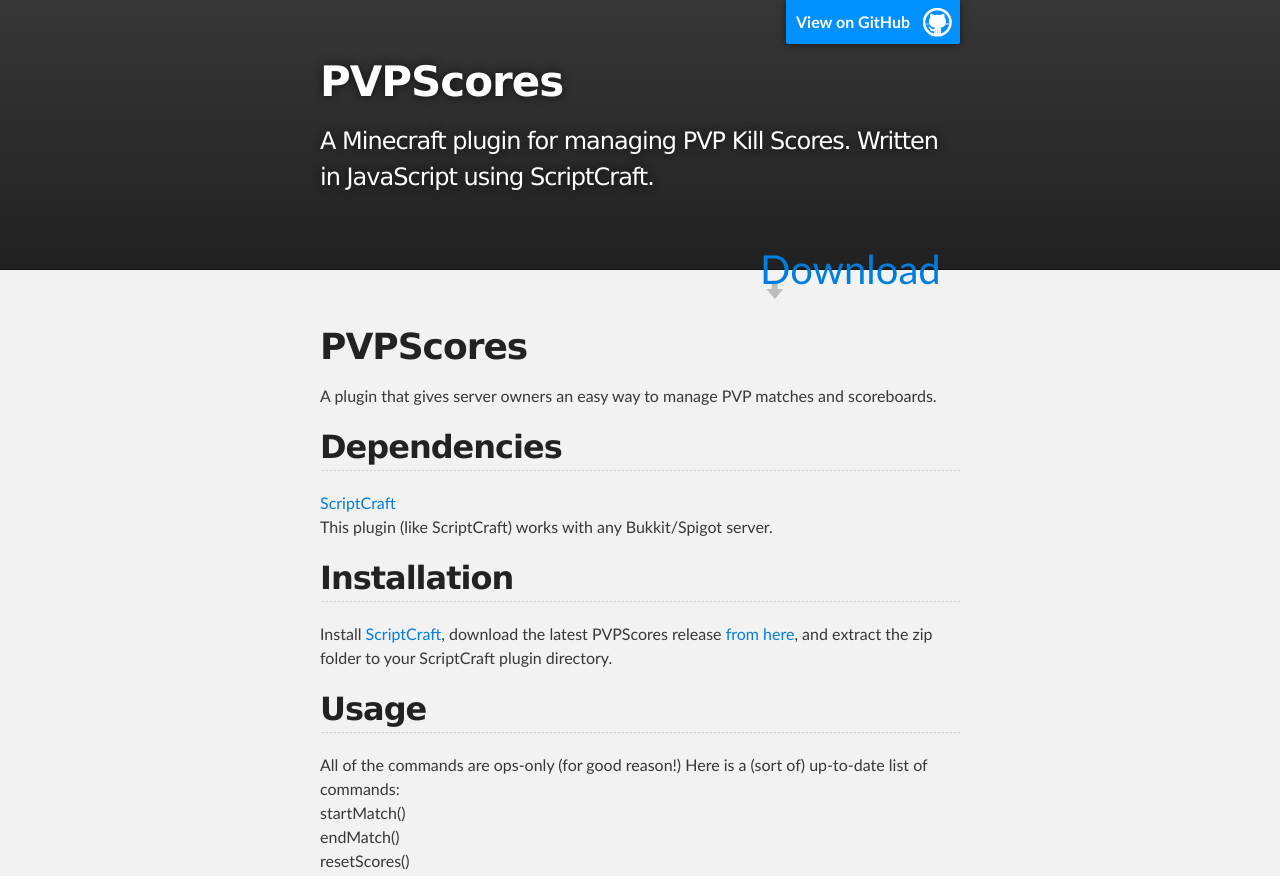
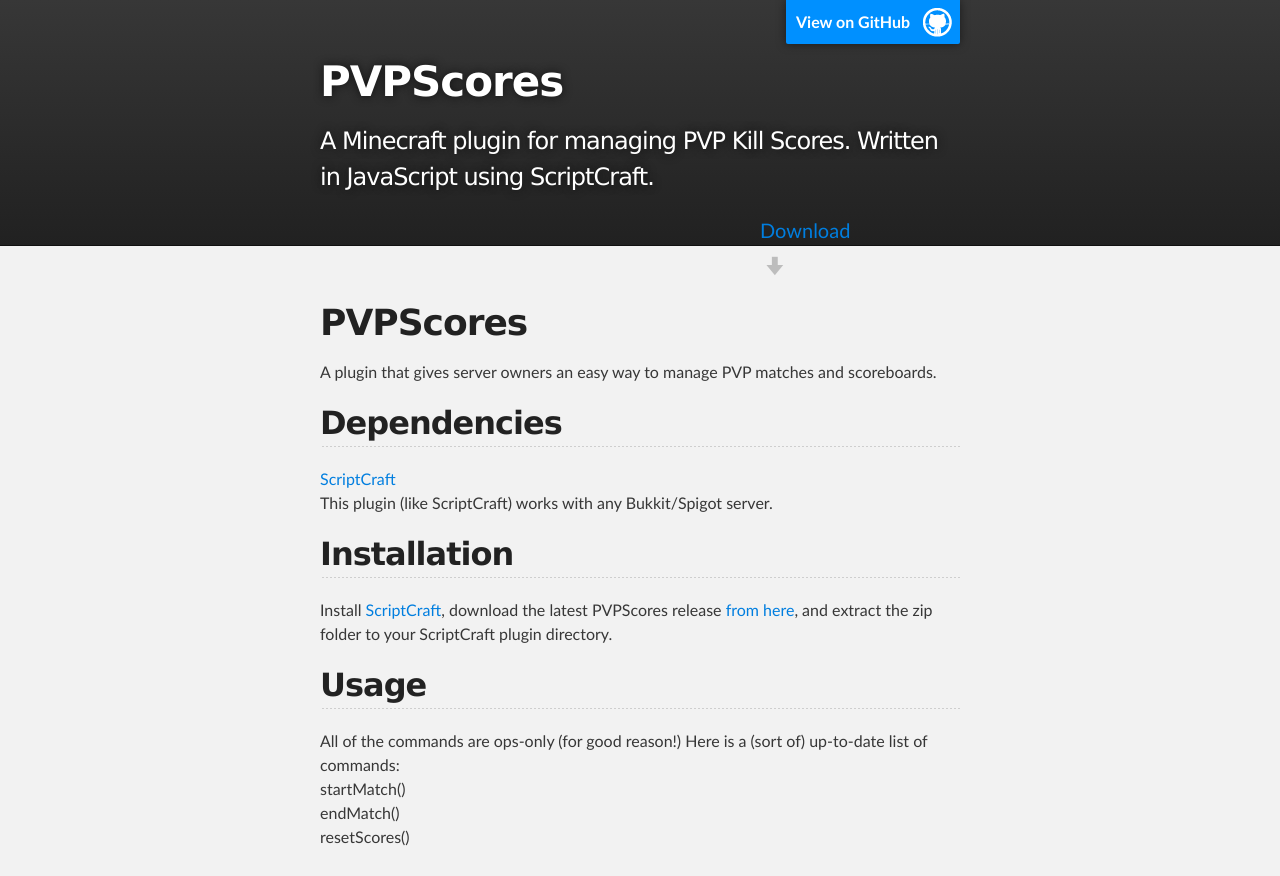
Before and after one commit to gitter-badger/PVPScores, a plain HTML site: page index.html in a window 1280 px wide. Shown: the top 876 px of the page. Drawn offline with Linux system fonts and the light colour scheme.

Commit message:
Fixed line breaks and the font-size.

```diff
--- a/index.html
+++ b/index.html
@@ -20,9 +20,8 @@
 
           <h1 id="project_title">PVPScores</h1>
           <h2 id="project_tagline">A Minecraft plugin for managing PVP Kill Scores. Written in JavaScript using ScriptCraft.</h2>
-<br>
             <section id="downloads">
-              <a href="https://github.com/bitsol/PVPScores/zipball/master" style="font-size:40px">Download</a>
+              <a href="https://github.com/bitsol/PVPScores/zipball/master" style="font-size:20px">Download</a>
 
             </section>
         </header>
```
